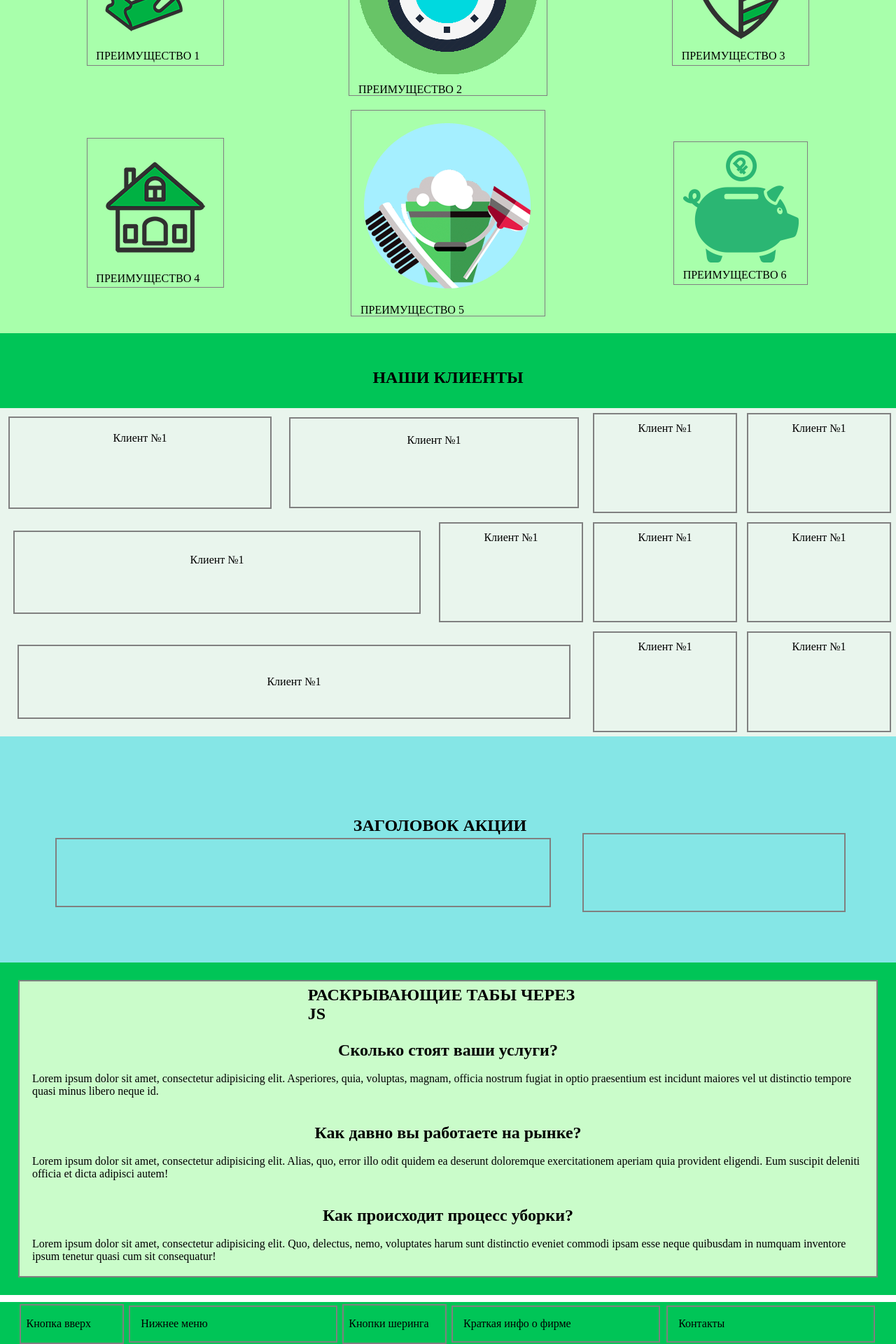
After one commit to fearussia86/DIPLOM, a PHP site: page /portfolio.html in a window 1280 px wide. The commit adds this page. Shown: the part 2200-4120 px from the top of the page at 70% size. Run offline with PHP 8.4, Linux system fonts and the light colour scheme.

Commit message:
Дипломная работа, состояние на 05.04.2019

```diff
--- a/css/grid.css
+++ b/css/grid.css
@@ -26,7 +26,7 @@ body {
      "main main main main main"
      "footer footer footer footer footer";
      grid-template-columns: 1fr 1fr 1fr 1fr 1fr;
-     grid-template-rows: 150px 500px 90% 1fr 1fr 1fr 1fr 1fr 1fr 1fr;
+     grid-template-rows: 120px 500px auto 250px;
      gap: 10px;
      grid-column-gap: 5px;
 
@@ -87,6 +87,15 @@ aside {
 footer {
      grid-area: footer;
 }
+
+
+footer {
+     display: grid;
+     grid-template-rows: 1fr 3fr 1fr;
+     grid-template-columns: 1fr 2fr 1fr 2fr 2fr;
+     padding: 0 2%;
+}
+
 
 
 
@@ -328,6 +337,14 @@ main .work-section {
      grid-template-rows: repeat(2, 1fr);
 
 }
+
+.preimuschestva-portfolio {
+     display: grid;
+     grid-template-columns: 1fr 1fr 1fr 1fr 1fr;
+     grid-template-rows: 1fr;
+
+}
+
 
 .test2 {
      display: grid;
@@ -572,3 +589,277 @@ main .work-section {
      padding: 5%;
      margin: 3%;
 }
+
+.aktsia {
+     display: grid;
+     grid-template-columns: 2fr 1fr;
+     grid-template-rows: 1fr 1fr 1fr;
+     grid-column-gap: 2%;
+     grid-row-gap: 2%;
+     background-color: #85e6e6;
+     padding: 5%;
+
+}
+
+.zagolovok {
+     display: grid;
+     grid-row: 1/3;
+     grid-column: 1/3;
+     margin-bottom: 2%;
+     grid-row-gap: 3%;
+}
+
+
+.zagolovok-footer {
+     display: grid;
+     justify-items: center;
+     margin-bottom: 2%;
+     margin-top: 4%;
+     grid-row-gap: 3%;
+}
+
+
+.aktsia-item {
+     display: grid;
+     grid-row: 2/4;
+     grid-column: 1/2;
+     border: 2px solid grey;
+     text-align: center;
+     padding: 3%;
+     margin: 2%;
+}
+
+
+.aktsia-form {
+    display: grid;
+    grid-row: 2/4;
+    grid-column: 2/4;
+     border: 2px solid grey;
+     text-align: center;
+     padding: 3%;
+     margin: 2%;
+}
+
+#case-gallery {
+     display: grid;
+     grid-template-column: 1fr 1fr 1fr;
+     grid-template-rows: auto;
+     grid-column-gap: 2%;
+     grid-row-gap: 2%;
+     background-color: #daf7f7;
+     padding: 3%;
+
+}
+
+.text-typing
+{
+    width: 100%;
+    color: #00c557;
+    font-size: 25px;
+    font-family: 'Marck Script', cursive;
+    white-space:nowrap;
+    overflow:hidden;
+    -webkit-animation: type 2s steps(50, end);
+    animation: type 5s steps(50, end);
+    text-align: center;
+}
+@keyframes type{
+    from { width: 0; }
+}
+
+@-webkit-keyframes type{
+    from { width: 0; }
+}
+
+
+.case-filters {
+     display: grid;
+     grid-template-rows: 1fr;
+     grid-template-columns: 1fr 1fr 1fr 1fr ;
+     margin-top: 1%;
+     padding: 1%;
+}
+
+
+.case-filters-item {
+    display: grid;
+     grid-template-rows: 1fr;
+     /*justify-items: center;*/
+
+}
+
+
+.filter-rem {
+     border: 2px solid #00945b;
+     background-color: #00fa9a;
+     border-radius: 10px;
+     text-align: center;
+     margin: 2%;
+     padding: 3%;
+
+}
+
+.filter-gen {
+     border: 2px solid #00945b;
+     background-color: #00fa9a;
+     border-radius: 10px;
+     text-align: center;
+     margin: 2%;
+     padding: 3%;
+
+}
+
+
+.filter-reg {
+     border: 2px solid #00945b;
+     background-color: #00fa9a;
+     border-radius: 10px;
+     text-align: center;
+     margin: 2%;
+     padding: 3%;
+
+}
+
+.filter-reg:hover {
+     border: 2px solid #00945b;
+     background-color: #00c77b;
+     border-radius: 10px;
+     text-align: center;
+     margin: 2%;
+     padding: 3%;
+}
+
+.filter-rem:hover {
+     border: 2px solid #00945b;
+     background-color: #00c77b;
+     border-radius: 10px;
+     text-align: center;
+     margin: 2%;
+     padding: 3%;
+}
+
+
+.filter-gen:hover {
+     border: 2px solid #00945b;
+     background-color: #00c77b;
+     border-radius: 10px;
+     text-align: center;
+     margin: 2%;
+     padding: 3%;
+}
+
+.case-area {
+     display: grid;
+     grid-template-rows: 1fr;
+     grid-template-columns: 1fr 1fr 1fr;
+     justify-items: center;
+     align-items: center;
+     margin-top: 2%;
+     border: 2px solid grey;
+     padding: 1%;
+}
+
+
+.case-item {
+     display: grid;
+     grid-template-rows: 1fr;
+     grid-template-columns: 1fr;
+     border: 2px solid grey;
+     margin: 3% 2%;
+
+}
+
+
+.case-item p {
+     text-align: center;
+     font-weight: bold;
+     margin: 5%;
+}
+
+.tabs {
+     display: grid;
+     grid-template-rows: auto;
+     grid-template-columns: 1fr;
+     margin: 2%;
+     border: 2px solid grey;
+     justify-items: center;
+     align-items: center;
+     background-color: #cafcca;
+}
+
+.tabs h2 {
+  display: grid;
+  justify-items: center;
+     align-items: center;
+     margin: 1.5%;
+}
+
+.tabs p {
+  display: grid;
+  justify-items: left;
+     align-items: center;
+     margin: 1.5%;
+}
+
+
+.button-up {
+     display: grid;
+  justify-items: left;
+     align-items: center;
+     margin: 1.5%;
+     grid-template-columns: 1fr;
+     border: 2px solid grey;
+     justify-self: stretch;
+     padding: 5%;
+     justify-content: center;
+}
+
+.footer-menu {
+     display: grid;
+  justify-items: left;
+     align-items: center;
+     margin: 1.5%;
+     grid-template-columns: 1fr;
+     border: 2px solid grey;
+     justify-self: stretch;
+     padding: 5%;
+     justify-content: center;
+}
+
+.share-buttons {
+     display: grid;
+  justify-items: left;
+     align-items: center;
+     margin: 1.5%;
+     grid-template-columns: 1fr;
+     border: 2px solid grey;
+     justify-self: stretch;
+     padding: 5%;
+     justify-content: center;
+}
+
+
+.footer-description {
+     display: grid;
+  justify-items: left;
+     align-items: center;
+     margin: 1.5%;
+     grid-template-columns: 1fr;
+     border: 2px solid grey;
+     justify-self: stretch;
+     padding: 5%;
+     justify-content: center;
+}
+
+
+.footer-contacts {
+     display: grid;
+  justify-items: left;
+     align-items: center;
+     margin: 1.5%;
+     grid-template-columns: 1fr;
+     border: 2px solid grey;
+     justify-self: stretch;
+     padding: 5%;
+     justify-content: center;
+}
--- a/index.html
+++ b/index.html
@@ -49,7 +49,7 @@
 	<ul class="clearfix">
 		<li><a href="#">ГЛАВНАЯ</a></li>
 		<li><a href="grid-uslugi.html">УСЛУГИ</a></li>
-		<li><a href="#">ПОРТФОЛИО</a></li>
+		<li><a href="portfolio.html">ПОРТФОЛИО</a></li>
 		<li><a href="#">ЦЕНЫ</a></li>
 		<li><a href="#">ОТЗЫВЫ</a></li>
 		<li><a href="#">КОНТАКТЫ</a></li>
--- /dev/null
+++ b/portfolio.html
@@ -0,0 +1,258 @@
+<!DOCTYPE html>
+<html lang="ru">
+<head>
+  <meta charset="UTF-8">
+  <meta name="viewport" content="width=device-width, initial-scale=1.0">
+  <meta http-equiv="X-UA-Compatible" content="ie=edge">
+  <title>НАШЕ ПОРТФОЛИО.</title>
+
+  <link rel="stylesheet" href="css/grid.css">
+</head>
+<body>
+
+<header>
+
+
+
+
+
+     <nav>
+
+          <div class="burger-menu">
+          Бургер меню
+     </div>
+
+          <div class="logo"><a href="/" >ЗДЕСЬ ИДЕТ ЛОГО</a></div>
+
+          <div class="phone-company"><a href="tel:+78122322323">88122322323</a></div>
+
+          <ul class="our-menu">
+               <li><a href="/">ГЛАВНАЯ</a></li>
+               <li><a href="grid-uslugi.html">УСЛУГИ</a></li>
+               <li><a href="portfolio.html">ПОРТФОЛИО</a></li>
+               <li><a href=""></a>ОТЗЫВЫ</li>
+               <li><a href=""></a>ЦЕНЫ</li>
+
+               <li><a href=""></a>КОНТАКТЫ</li>
+          </ul>
+
+          <div class="zvonok"><a href="#">Обратный звонок</a></div>
+     </nav>
+
+
+
+</header>
+
+<section id="slider">
+
+
+<div class="utp">
+     <div class="text-slider-active"><h1>УТП ДЛЯ СТРАНИЦЫ ПОРТФОЛИО ИЗ 150 СИМВОЛОВ</h1> </div>
+
+     <div class="contact-line">
+         <form action="">
+
+
+
+
+              <input type="text" name="name" id="yourname" placeholder="Введите Ваше имя">
+
+
+
+              <input type="tel" name="phone" id="phone" placeholder="Введите Ваш телефон">
+
+
+
+              <input type="submit" value="ЗАКАЗАТЬ">
+
+         </form>
+
+     </div>
+
+     <div class="price-list">
+       <a href="#" class="get-price">ПОЛУЧИТЬ ПРАЙС ЛИСТ</a>
+     </div>
+
+</div>
+
+
+
+
+</section>
+
+
+<main>
+
+
+
+
+<section id="case-gallery">
+     <div><h2 class="text-typing">ЗАГОЛОВОК КЕЙСОВ</h2></div>
+     <div class="case-filters">
+     <div class="case-filters-item">Сортировка: </div>
+     <div class="case-filters-item"><a href="" class="filter-rem">ПОСЛЕ РЕМОНТА</a></div>
+     <div class="case-filters-item"><a href="" class="filter-gen">ГЕНЕРАЛЬНАЯ УБОРКА</a></div>
+     <div class="case-filters-item"><a href="" class="filter-reg">РЕГУЛЯРНАЯ УБОРКА</a></div>
+
+     </div>
+     <div class="case-area">
+
+          <div class="case-item"><img src="images/case-item-clean.jpg" alt=""><p>Кейс 1</p></div>
+          <div class="case-item"><img src="images/case-item-clean.jpg" alt=""><p>Кейс 2</p></div>
+          <div class="case-item"><img src="images/case-item-clean.jpg" alt=""><p>Кейс 3</p></div>
+          <div class="case-item"><img src="images/case-item-clean.jpg" alt=""><p>Кейс 1</p></div>
+          <div class="case-item"><img src="images/case-item-clean.jpg" alt=""><p>Кейс 2</p></div>
+          <div class="case-item"><img src="images/case-item-clean.jpg" alt=""><p>Кейс 3</p></div>
+          <div>Кейс 7</div>
+          <div>Кейс 8</div>
+          <div>Кейс 9</div>
+
+
+     </div>
+
+
+</section>
+
+
+
+<div class="preimuschestva-portfolio">
+<h2 class="text-align-center mt-50 mb-30 test2">НАШИ ПРЕИМУЩЕСТВА</h2>
+<span class="test3">Компания работает на рынке с 2012 года, дает гарантии качества.</span>
+</div>
+
+<div class="adv">
+
+     <div class="adv-item"><img src="images/icons/new-icon1.png" alt="">ПРЕИМУЩЕСТВО 1</div>
+     <div class="adv-item"><img src="images/icons/new-icon2.png" alt="">ПРЕИМУЩЕСТВО 2</div>
+     <div class="adv-item"><img src="images/icons/new-icon3.png" alt="">ПРЕИМУЩЕСТВО 3</div>
+     <div class="adv-item"><img src="images/icons/new-icon4.png" alt="">ПРЕИМУЩЕСТВО 4</div>
+     <div class="adv-item"><img src="images/icons/new-icon5.png" alt="">ПРЕИМУЩЕСТВО 5</div>
+     <div class="adv-item"><img src="images/icons/new-icon6.png" alt="">ПРЕИМУЩЕСТВО 6</div>
+
+
+</div>
+
+
+
+<h2 class="text-align-center mt-50 mb-30">НАШИ КЛИЕНТЫ</h2>
+
+<section class="clients">
+
+     <div class="clients-item">
+          Клиент №1
+     </div>
+
+     <div class="clients-item">
+          Клиент №1
+     </div>
+
+     <div class="clients-item">
+          Клиент №1
+     </div>
+
+     <div class="clients-item">
+          Клиент №1
+     </div>
+
+     <div class="clients-item">
+          Клиент №1
+     </div>
+
+     <div class="clients-item">
+          Клиент №1
+     </div>
+
+     <div class="clients-item">
+          Клиент №1
+     </div>
+
+     <div class="clients-item">
+          Клиент №1
+     </div>
+
+     <div class="clients-item">
+          Клиент №1
+     </div>
+
+     <div class="clients-item">
+          Клиент №1
+     </div>
+     <div class="clients-item">
+          Клиент №1
+     </div>
+
+
+
+</section>
+
+
+
+<section class="aktsia">
+
+     <div class="zagolovok"><h2 class="text-align-center mt-50 mb-30">ЗАГОЛОВОК АКЦИИ</h2></div>
+
+     <div class="aktsia-item">
+
+     </div>
+
+     <div class="aktsia-form">
+
+     </div>
+
+
+</section>
+
+
+<ul class="tabs">
+     <li><h2>РАСКРЫВАЮЩИЕ ТАБЫ ЧЕРЕЗ JS</h2></li>
+     <li class="tab-item main-tab">
+          <h2>Сколько стоят ваши услуги?</h2>
+          <p>Lorem ipsum dolor sit amet, consectetur adipisicing elit. Asperiores, quia, voluptas, magnam, officia nostrum fugiat in optio praesentium est incidunt maiores vel ut distinctio tempore quasi minus libero neque id.</p>
+     </li>
+     <li class="tab-item">
+          <h2>Как давно вы работаете на рынке?</h2>
+          <p>Lorem ipsum dolor sit amet, consectetur adipisicing elit. Alias, quo, error illo odit quidem ea deserunt doloremque exercitationem aperiam quia provident eligendi. Eum suscipit deleniti officia et dicta adipisci autem!</p>
+     </li>
+     <li class="tab-item main-tab">
+          <h2>Как происходит процесс уборки?</h2>
+          <p>Lorem ipsum dolor sit amet, consectetur adipisicing elit. Quo, delectus, nemo, voluptates harum sunt distinctio eveniet commodi ipsam esse neque quibusdam in numquam inventore ipsum tenetur quasi cum sit consequatur!</p>
+     </li>
+</ul>
+
+
+</main>
+
+
+<footer>
+
+<div class="button-up">Кнопка вверх</div>
+<div class="footer-menu">Нижнее меню</div>
+<div class="share-buttons">Кнопки шеринга</div>
+<div class="footer-description">Краткая инфо о фирме</div>
+<div class="footer-contacts">Контакты</div>
+
+
+</footer>
+
+
+<!--div class="grid">
+     <div class="item1">Блок 1</div>
+     <div class="item2">Блок 2</div>
+     <div class="item3">Блок 3</div>
+     <div class="item4">Блок 4</div>
+     <div class="item5">Блок 5</div>
+     <div class="item6"></div>
+     <div class="item7"></div>
+     <div class="item8"></div>
+     <div class="item9"></div>
+     <div class="item10"></div>
+     <div class="item11"></div>
+     <div class="item12"></div>
+
+</div!-->
+
+
+
+
+</body>
+</html>
```
Also changed, not shown: grid-uslugi.html (+25 -5 lines), images/case-item-clean.jpg (added), images/icons/new-icon1.png (added), images/icons/new-icon2.png (added), images/icons/new-icon3.png (added), images/icons/new-icon4.png (added), images/icons/new-icon5.png (added), images/icons/new-icon6.png (added).
